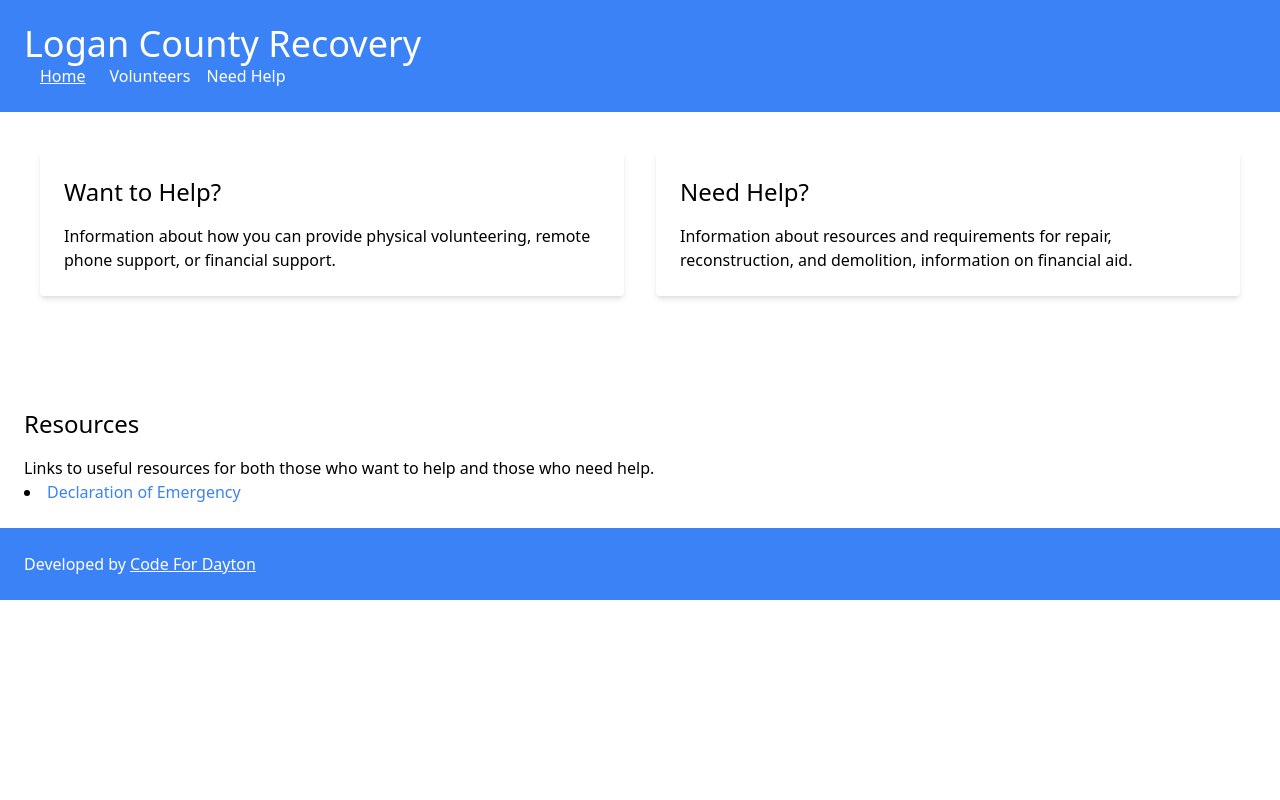
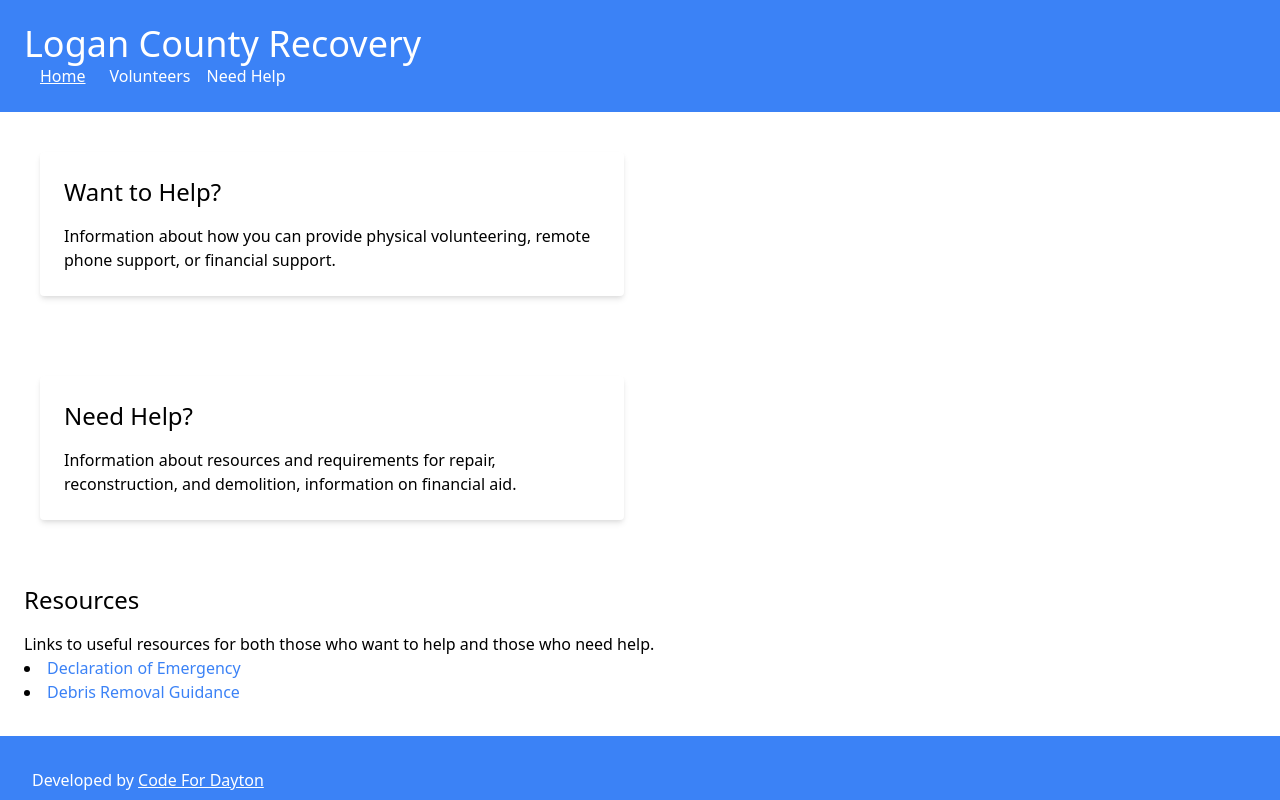
Before and after one commit to codefordayton/logancounty, a React (Vite) app: page / in a window 1280 px wide. Built offline with nearby package versions, Linux system fonts and the light colour scheme.

Commit message:
Adding second link and making the footer sticky.

```diff
--- a/src/components/Footer.jsx
+++ b/src/components/Footer.jsx
@@ -2,7 +2,7 @@ import React from 'react';
 
 function Footer() {
     return (
-        <footer className="bg-blue-500 text-white p-6">
+        <footer className="bg-blue-500 text-white p-8 mt-36 fixed bottom-0 left-0 w-screen h-12">
             <p>Developed by <a href="https://codefordayton.org" className="text-white underline">Code For Dayton</a></p>
         </footer>
     );
--- a/src/components/HomePage.jsx
+++ b/src/components/HomePage.jsx
@@ -7,7 +7,7 @@ function HomePage() {
   return (
     <div>
       <Header />
-      <main className="p-6 flex flex-wrap justify-between">
+      <main className="p-6 mb-12">
         <section className="mb-12 w-full md:w-1/2 p-4">
           <Link
             to="/want-to-help"
@@ -43,6 +43,9 @@ function HomePage() {
             <li>
               <a href="https://loganco.nyc3.digitaloceanspaces.com/Ohio-Governor-DeWine-Presidential-Disaster-Declaration-Request-Letter-3-29-2024.pdf" target="_blank" download className="text-blue-500 hover:underline">Declaration of Emergency</a>
             </li>
+            <li>
+              <a href="https://loganco.nyc3.digitaloceanspaces.com/Private%20Property%20Debris%20Removal%20-%20FEMA%20Guidance.pdf" target="_blank" download className="text-blue-500 hover:underline">Debris Removal Guidance</a>
+            </li>
           </ul>
         </section>
       </main>
--- a/src/components/WantToHelp.jsx
+++ b/src/components/WantToHelp.jsx
@@ -7,7 +7,7 @@ function WantToHelp() {
         <div>
             <Header />
             <main className="p-6">
-                <p>Here you can provide more detailed information about how people can help with the recovery efforts, whether through physical volunteering, remote phone support, or financial support.</p>
+                <p>All volunteering is currently running through the United Way of Logan County. Find out how you can help <a href="https://www.uwlogan.org/indian-lake-tornado-community-response">HERE.</a></p>
             </main>
             <Footer />
         </div>
```
